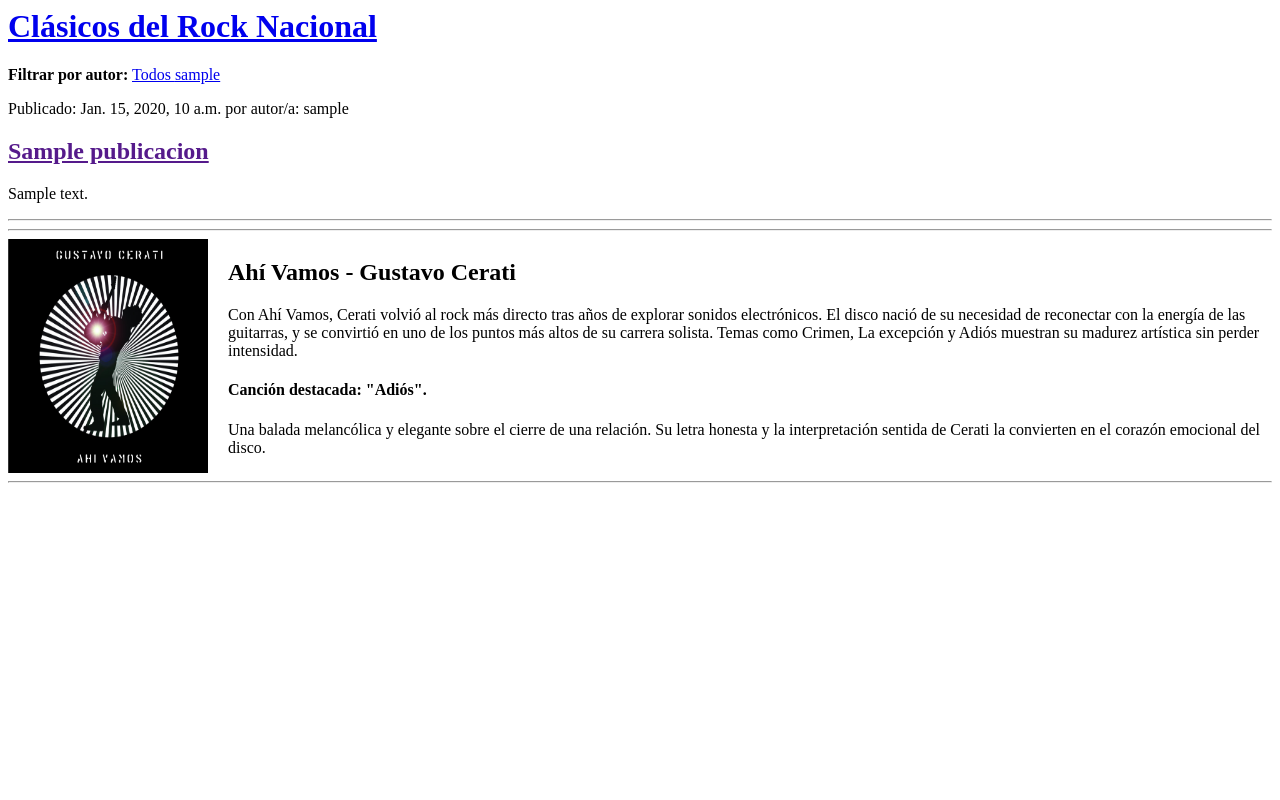
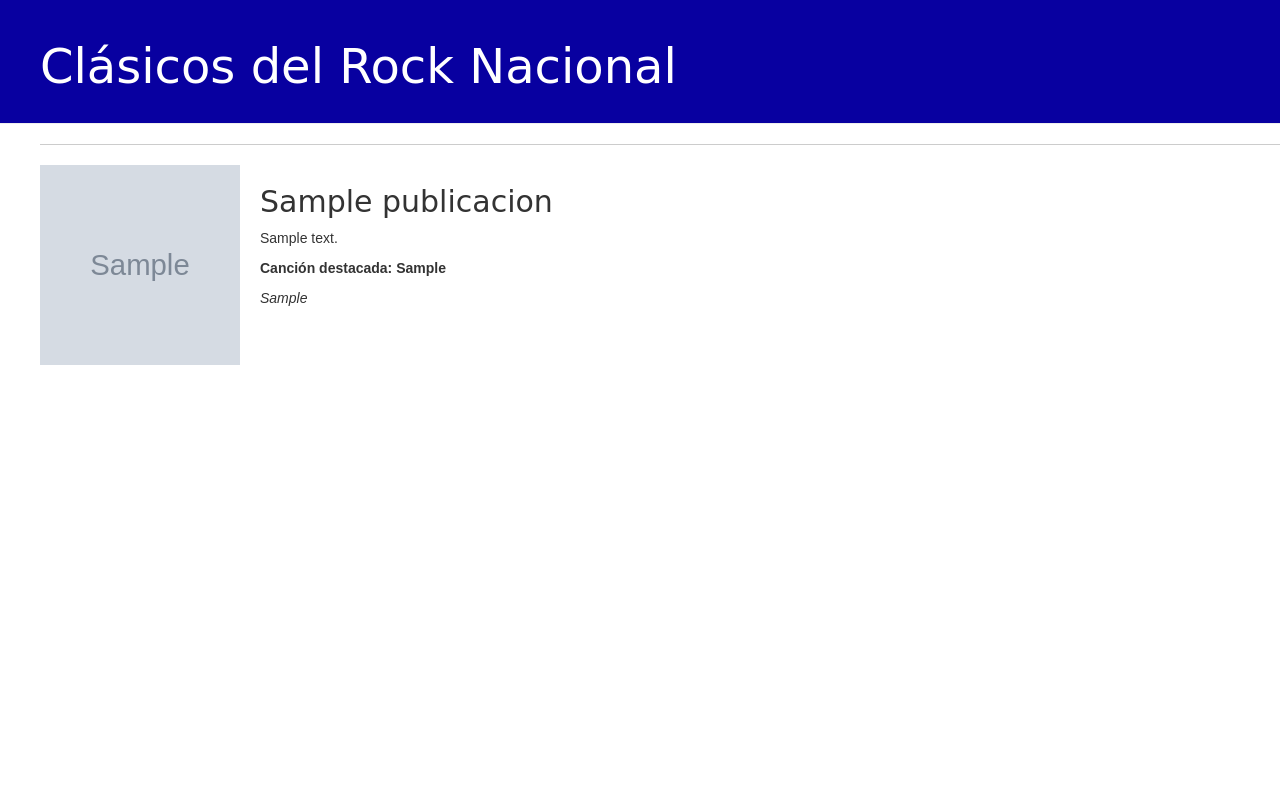
Before and after one commit to ttomisosa/CdRN, a Django app: template blog/templates/blog/lista_public.html in a window 1280 px wide. Run offline with Django 3.2, Linux system fonts and the light colour scheme; the template is opened without the code that fills it: most values are stand-ins (such as "Sample title", 1, 10 or a date in 2020); grey boxes marked "Sample" are stand-in pictures; some libraries are stand-ins or nearby versions.

Commit message:
Cambios definitivos

```diff
--- a/blog/admin.py
+++ b/blog/admin.py
@@ -1,4 +1,3 @@
 from django.contrib import admin
 from .models import Publicacion
-
 admin.site.register(Publicacion)
--- /dev/null
+++ b/blog/static/css/blog.css
@@ -0,0 +1,79 @@
+.page-header {
+background-color: #0800a0;
+margin-top: 0;
+padding: 20px 20px 20px 40px;
+}
+.page-header h1, .page-header h1 a, .page-header h1 a:visited, .page-header h1 a:active {
+color: #ffffff;
+font-size: 36pt;
+text-decoration: none;
+}
+.content {
+margin-left: 40px;
+}
+h1, h2, h3, h4 {
+font-family: 'Lobster', cursive;
+}
+.date {
+color: #828282;
+}
+.save {
+float: right;
+}
+.post-form textarea, .post-form input {
+width: 100%;
+}
+.top-menu, .top-menu:hover, .top-menu:visited {
+color: #ffffff;
+float: right;
+font-size: 26pt;
+margin-right: 20px;
+}
+.post {
+margin-bottom: 70px;
+}
+.post h2 a, .post h2 a:visited {
+color: #000000;
+}
+
+            body {
+                font-family: Arial, sans-serif;
+            }
+            h1 {
+            color: rgb(0, 0, 0);
+            }
+            .filtro-usuarios {
+                margin-bottom: 20px;
+            }
+            .usuario-filtro {
+                margin-right: 10px;
+                text-decoration: none;
+            }
+            .activo {
+                font-weight: bold;
+                text-decoration: underline;
+            }
+            .publicacion {
+                display: flex;
+                margin-bottom: 30px;
+                border-top: 1px solid #ccc;
+                padding-top: 20px;
+                margin-left: 40px;
+            }
+            .publicacion img {
+                max-width: 200px;
+                height: 200px;
+                margin-right: 20px;
+            }
+            .contenido {
+                max-width: 700px;
+            }
+            .cancion {
+                font-weight: bold;
+                color: #333;
+                margin-top: 10px;
+            }
+            .motivo {
+                font-style: italic;
+                margin-top: 5px;
+            }
--- a/blog/templates/blog/lista_public.html
+++ b/blog/templates/blog/lista_public.html
@@ -1,61 +1,35 @@
 {% load static %}
 
 <html>
+    <head>
+        <title>Clasicos del Rock Nacional</title>
+        <link rel="stylesheet" href="//maxcdn.bootstrapcdn.com/bootstrap/3.2.0/css/bootstrap.min.css">
+        <link rel="stylesheet" href="//maxcdn.bootstrapcdn.com/bootstrap/3.2.0/css/bootstrap-theme.min.css">
+        <link rel="stylesheet" href="{% static 'css/blog.css' %}">
 
+    </head>
 
-<head>
-    <title>Clásicos del Rock Nacional</title>
-</head>
-
-<body>
-    <div>
-    <h1><a href="/">Clásicos del Rock Nacional</a></h1>
-    </div>
-    <!-- Filtro por usuario usando enlaces -->
-    <div class="filtro-usuarios">
-    <strong>Filtrar por autor:</strong>
-
-    <!-- Opción "Todos" -->
-    <a href="?" class="usuario-filtro {% if not usuario_activo %}activo{% endif %}">
-        Todos
-    </a>
-
-    <!-- Opciones por usuario -->
-    {% for usuario in usuarios %}
-        <a href="?usuario={{ usuario.id }}"
-           class="usuario-filtro {% if usuario_activo == usuario.id %}activo{% endif %}">
-            {{ usuario.username }}
-        </a>
-    {% endfor %}
-   </div>
-
-   <!-- Lista de publicaciones -->
-
-   <div>
-    {% for publicacion in publicaciones %}
-    <p>Publicado: {{ publicacion.fecha_publicacion }} por autor/a: {{ publicacion.autor.username }} </p>
-    <h2> <a href=""> {{publicacion.titulo}} </a> </h2>
-    <p> {{ publicacion.texto|linebreaksbr }} </p>
-    <hr>
-    {% endfor %}
-   </div>
-
-    <hr>
-
-    <div style="display: flex; gap: 20px;">
-    <img src="{% static 'imagenes/ahi_vamos.jpeg' %}" width="200px">
-
-    <div>
-        <h2>Ahí Vamos - Gustavo Cerati</h2>
-        <p>Con Ahí Vamos, Cerati volvió al rock más directo tras años de explorar sonidos electrónicos. El disco nació de su necesidad de reconectar con la energía de las guitarras, y se convirtió en uno de los puntos más altos de su carrera solista. Temas como Crimen, La excepción y Adiós muestran su madurez artística sin perder intensidad.</p>
-        <h4>Canción destacada: "Adiós". </h4>
-        <p>Una balada melancólica y elegante sobre el cierre de una relación. Su letra honesta y la interpretación sentida de Cerati la convierten en el corazón emocional del disco.</p>
-    </div>
+    <body>
+    <div class="page-header">
+        <h1>Clásicos del Rock Nacional</h1>
     </div>
 
-    <hr>
+        {% for publicacion in publicaciones %}
+            <div class="publicacion">
+                <img src="{{ publicacion.imagen }}">
+                <div class="contenido">
+                    <h2>{{ publicacion.titulo }}</h2>
+                    <p>{{ publicacion.texto|linebreaksbr }}</p>
 
-</body>
+                    {% if publicacion.cancion_destacada %}
+                        <p class="cancion">Canción destacada: {{ publicacion.cancion_destacada }}</p>
+                    {% endif %}
 
-
+                    {% if publicacion.motivo_destacada %}
+                        <p class="motivo">{{ publicacion.motivo_destacada }}</p>
+                    {% endif %}
+                </div>
+            </div>
+        {% endfor %}
+    </body>
 </html>
--- a/blog/urls.py
+++ b/blog/urls.py
@@ -2,5 +2,5 @@ from django.urls import path
 from . import views
 
 urlpatterns = [
-    path('', views.lista_public, name=' lista_public'),
+    path('evaluacion2', views.lista_public, name='lista_public'),
 ]
--- a/blog/views.py
+++ b/blog/views.py
@@ -1,4 +1,6 @@
 from django.shortcuts import render
+from .models import Publicacion
 
 def lista_public(request):
-    return render(request, 'blog/lista_public.html', {})
+    publicaciones = Publicacion.objects.all()
+    return render(request, 'blog/lista_public.html', {'publicaciones': publicaciones})
```
Also changed, not shown: blog/models.py (+3 -7 lines), blog/migrations/0002_publicacion_imagen.py (added), blog/migrations/0003_alter_publicacion_imagen.py (added), blog/migrations/0004_publicacion_cancion_destacada.py (added), blog/migrations/0005_publicacion_motivo_destacada.py (added), blog/migrations/0006_auto_20250610_1553.py (added), blog/static/imagenes/ahi_vamos.jpeg (deleted), db.sqlite3.
